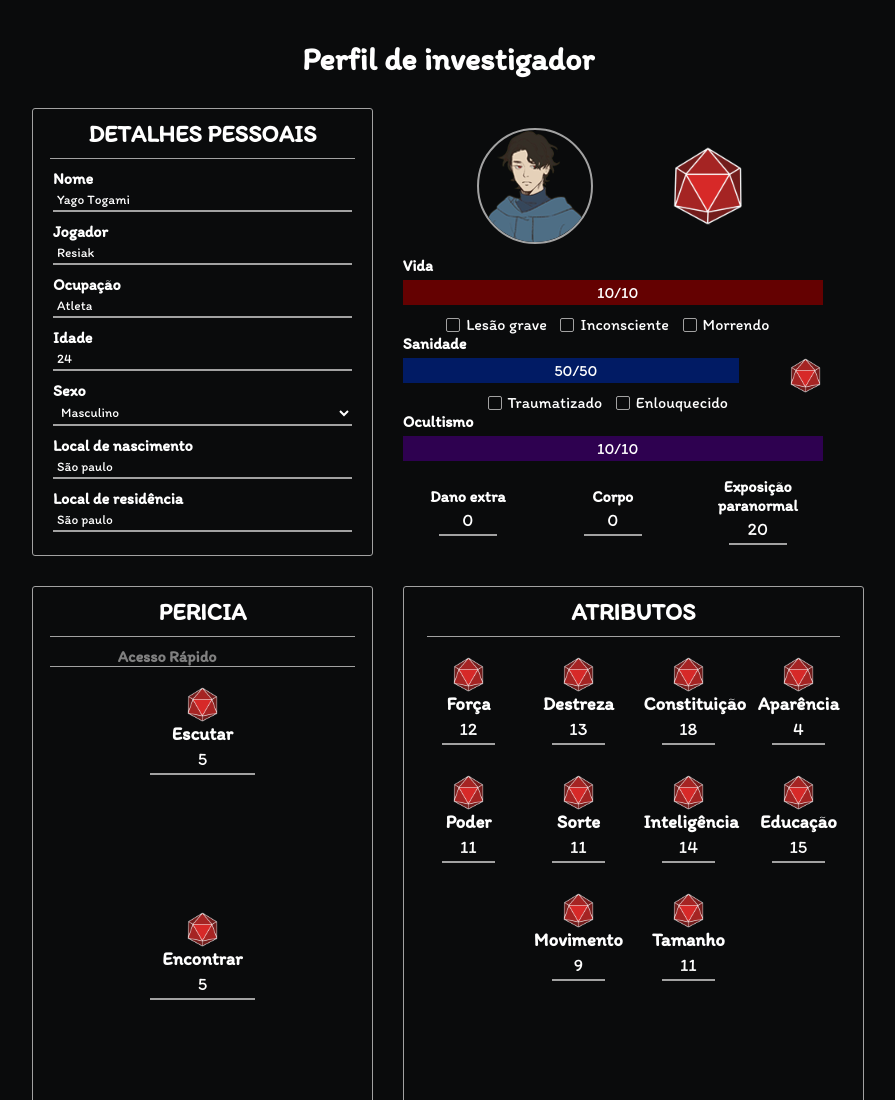
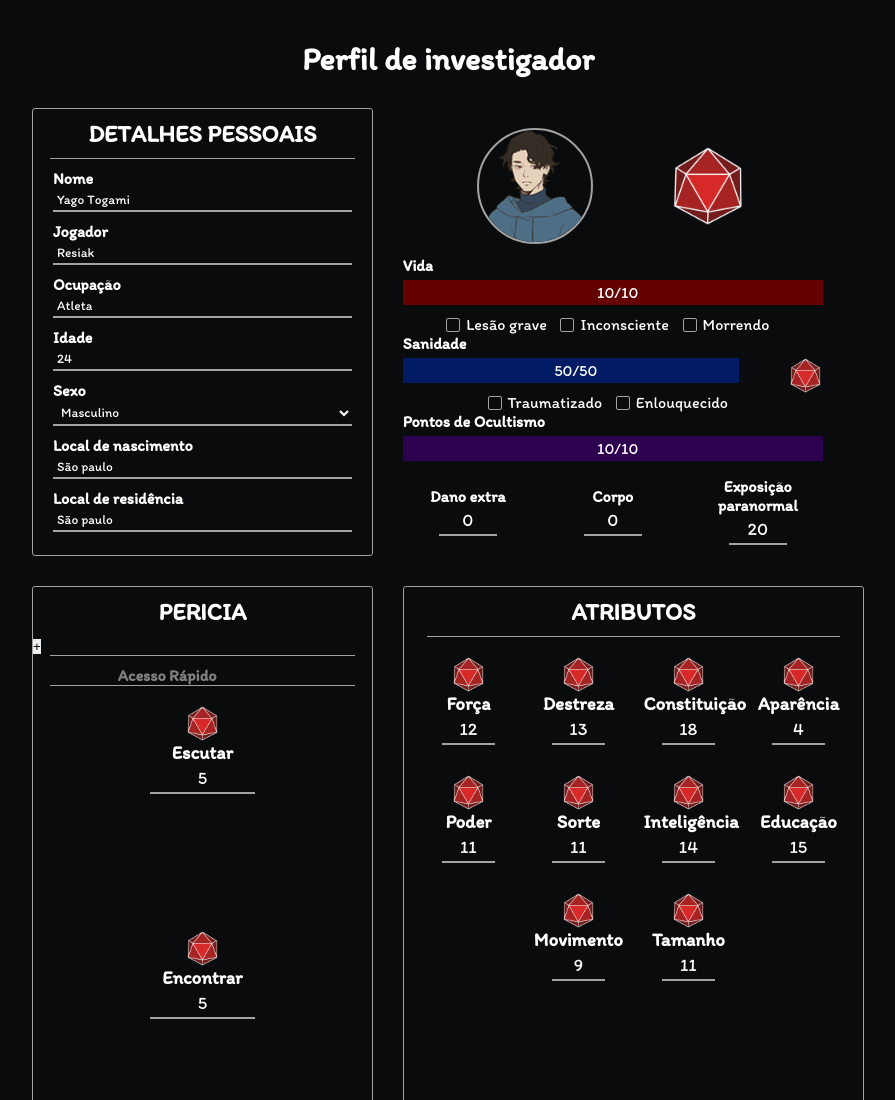
Before and after one commit to llexzzz/base, a plain HTML site: page index.html in a window 1280 px wide. Shown: the top 1100 px of the page, without its empty margins (192-1087 px from the left). Drawn offline with nearby package versions, Linux system fonts and the light colour scheme.

Commit message:
Update index.html

```diff
--- a/index.html
+++ b/index.html
@@ -41,7 +41,7 @@
 
     <div id="lifeModalo" class="modal with-input">
       <div class="modal-content">
-        <h2>MODIFICAR OCULTISMO</h2>
+        <h2>MODIFICAR Pontos de Ocultismo</h2>
         <hr />
         <form class="formModal" id="changeLifeo">
           <h3>Atual</h3>
@@ -213,7 +213,7 @@
             <label for="crazed"> Enlouquecido</label>
           </div>
 
-          <h4>Ocultismo</h4>
+          <h4>Pontos de Ocultismo</h4>
           <div class="baro">
             <div class="lifeBaro" style="width: 0%">
               <p class="barcounto" id="lifeCounto"></p>
@@ -253,7 +253,10 @@
       </div>
 
       <div class="periciasr border">
+        <div class="periciasrheader">
         <h2 class="grid-title">PERICIA</h2>
+        <button id="addperi">&plus;</button>
+        </div>
         <hr />
         <h4  style="color: grey; margin-left: 25%;">Acesso Rápido</h4>
         <hr />
```
